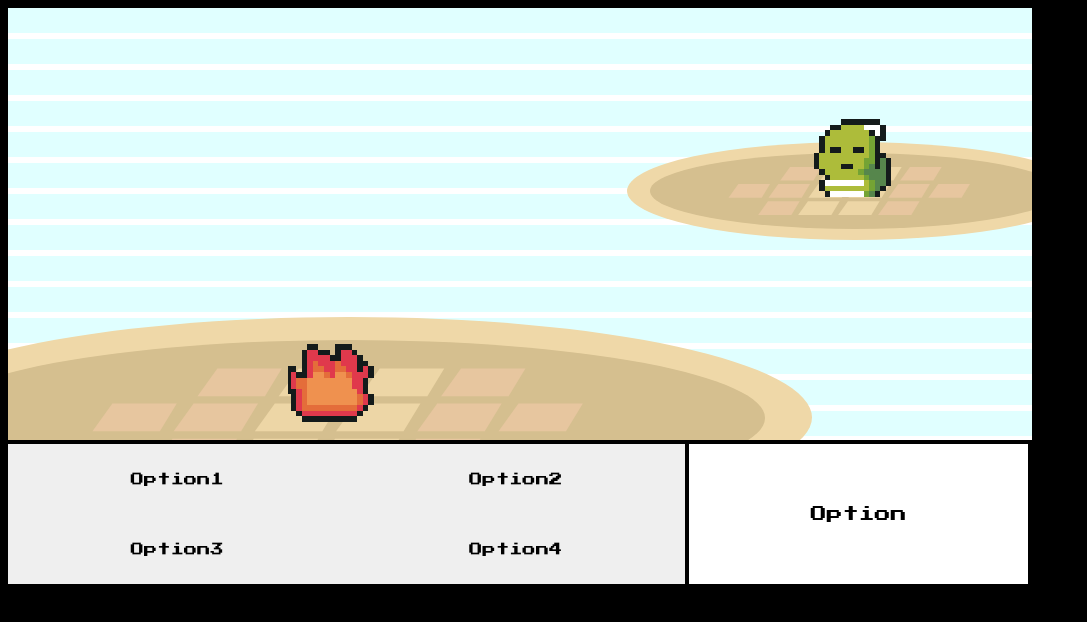
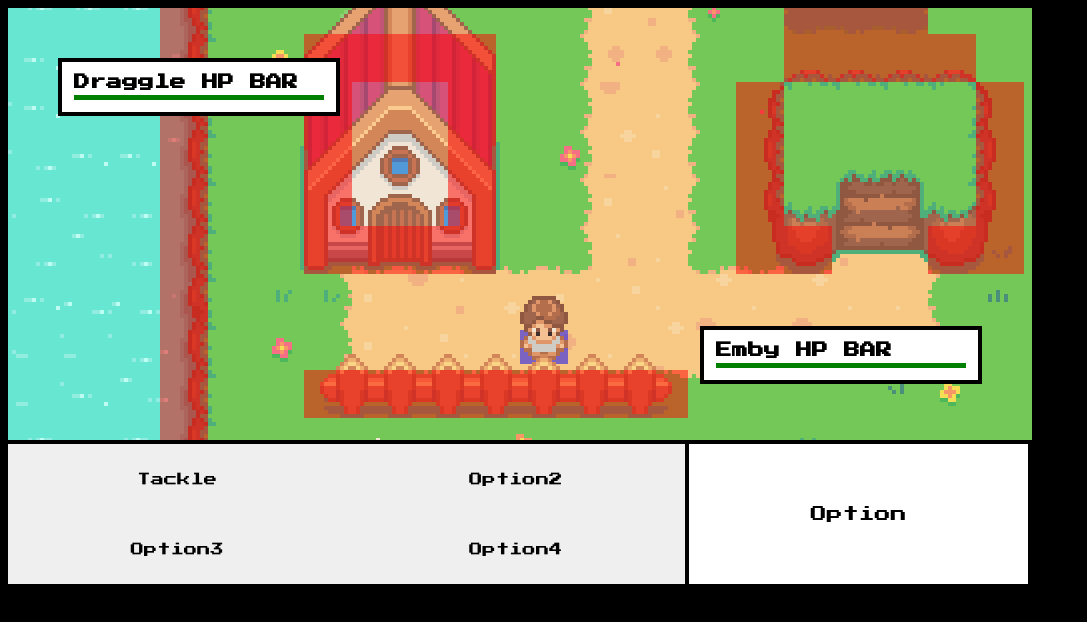
Before and after one commit to deechou/pokemon, a plain HTML site: page index.html in a window 1280 px wide. Shown: the whole page, without its empty margins (0-1087 px from the left). Drawn offline with nearby package versions, Linux system fonts and the light colour scheme.

Commit message:
Added battle UI

```diff
--- a/index.html
+++ b/index.html
@@ -42,6 +42,76 @@
       pointer-events: none;
     "
   ></div>
+
+  <!-- Enemy HP Bar -->
+  <div
+    style="
+      position: absolute;
+      background-color: white;
+      width: 250px;
+      top: 50px;
+      left: 50px;
+      border: 4px black solid;
+      padding: 12px;
+    "
+  >
+    <h1 style="font-size: 16px">Draggle HP BAR</h1>
+    <div style="position: relative">
+      <div
+        style="
+          height: 5px;
+          width: 100%;
+          background-color: #ccc;
+          margin-top: 5px;
+        "
+      ></div>
+      <div
+        style="
+          height: 5px;
+          background-color: green;
+          position: absolute;
+          top: 0px;
+          left: 0;
+          right: 0;
+        "
+      ></div>
+    </div>
+  </div>
+
+  <!-- Player HP Bar -->
+  <div
+    style="
+      position: absolute;
+      background-color: white;
+      width: 250px;
+      bottom: 200px;
+      right: 50px;
+      border: 4px black solid;
+      padding: 12px;
+    "
+  >
+    <h1 style="font-size: 16px">Emby HP BAR</h1>
+    <div style="position: relative">
+      <div
+        style="
+          height: 5px;
+          width: 100%;
+          background-color: #ccc;
+          margin-top: 5px;
+        "
+      ></div>
+      <div
+        style="
+          height: 5px;
+          background-color: green;
+          position: absolute;
+          top: 0px;
+          left: 0;
+          right: 0;
+        "
+      ></div>
+    </div>
+  </div>
   <canvas></canvas>
 
   <div
@@ -66,7 +136,7 @@
         grid-template-columns: repeat(2, 1fr);
       "
     >
-      <button>Option1</button>
+      <button>Tackle</button>
       <button>Option2</button>
       <button>Option3</button>
       <button>Option4</button>
--- a/index.js
+++ b/index.js
@@ -172,12 +172,6 @@ function animate() {
 
     handleCollision({ offset: { x: 0, y: -2 } });
 
-    // handleCollision({
-    //   offset: {
-    //     x: 0,
-    //     y: -2,
-    //   },
-    // });
     if (moving) {
       movables.forEach((movable) => {
         movable.position.y -= 2;
@@ -189,13 +183,6 @@ function animate() {
 
     handleCollision({ offset: { x: -2, y: 0 } });
 
-    // handleCollision({
-    //   offset: {
-    //     x: -2,
-    //     y: 0,
-    //   },
-    // });
-
     if (moving) {
       movables.forEach((movable) => {
         movable.position.x -= 2;
@@ -203,6 +190,10 @@ function animate() {
     }
   }
 }
+
+addEventListener("click", () => {
+  console.log("clicked");
+});
 
 function animateBattle() {
   window.requestAnimationFrame(animateBattle);
@@ -265,5 +256,5 @@ window.addEventListener("keyup", (e) => {
   }
 });
 
-// animate();
-animateBattle();
+animate();
+// animateBattle();
```
